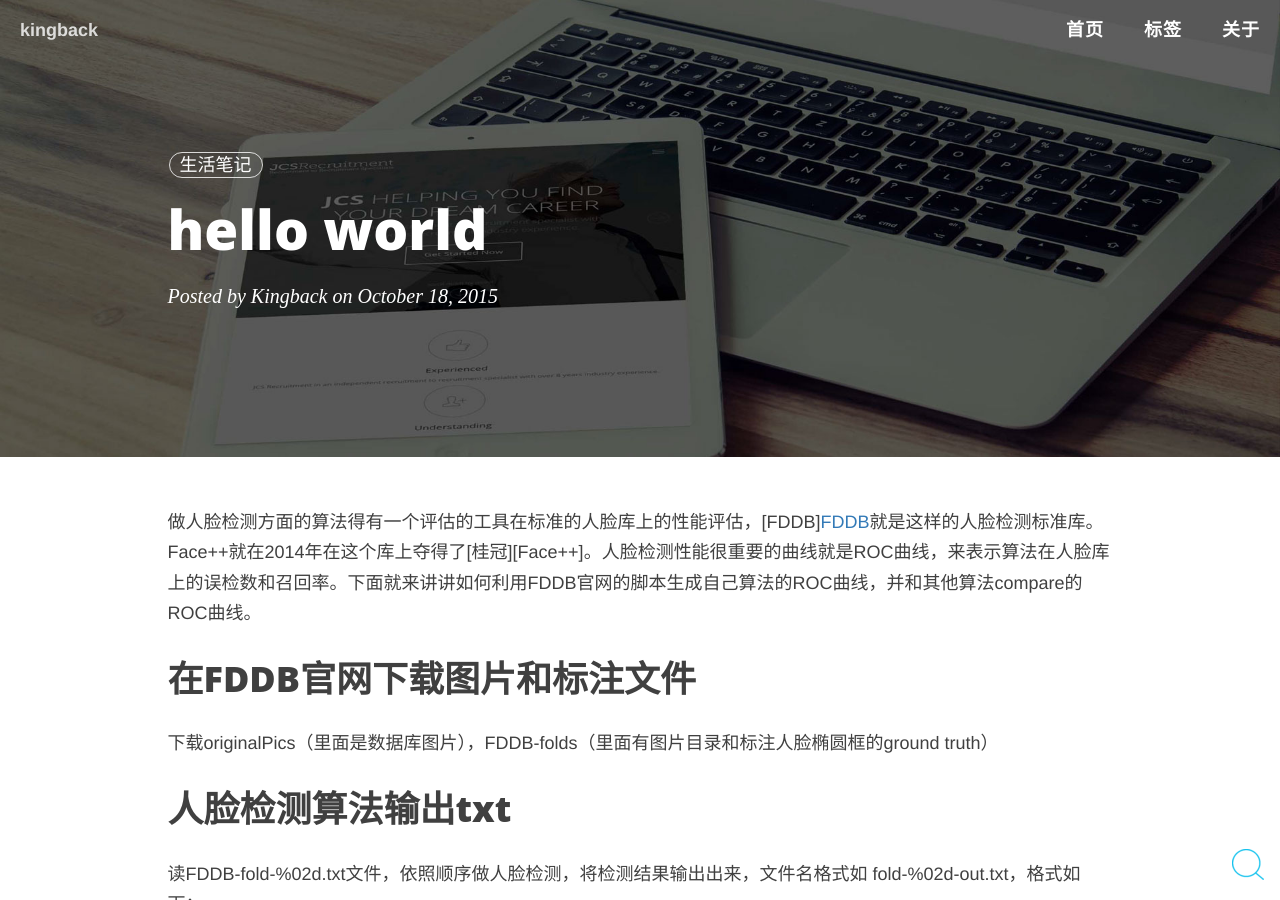
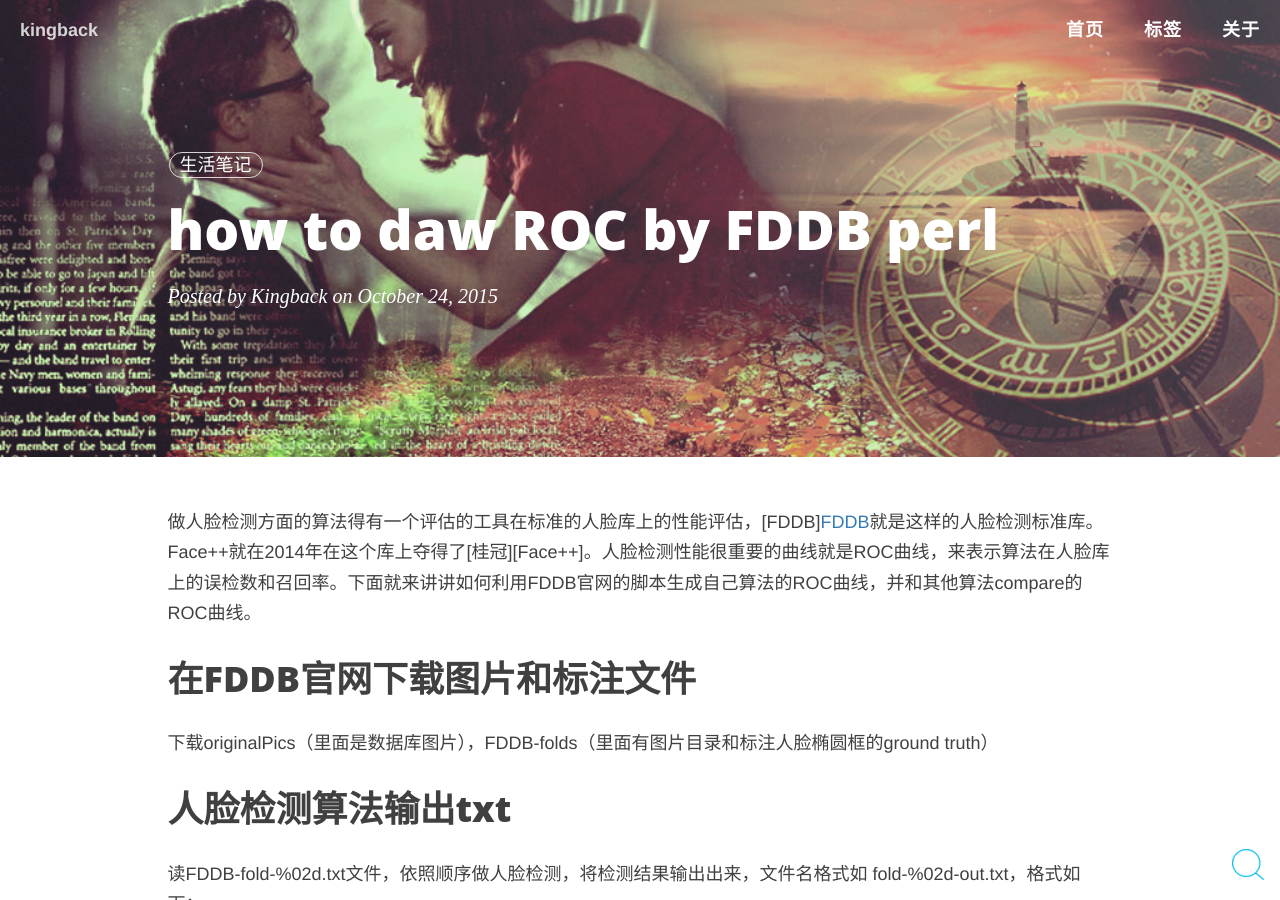
Before and after one commit to kingback1/kingback1.github.io, a Jekyll site: the page built from _posts/2015-10-24-how-to-daw-ROC-by-FDDB-perl.md, in a window 1280 px wide and 900 px high. Built offline with Jekyll 4.4.1, drawn with Linux system fonts in a browser that asks for light colours; nearby versions of some CDN libraries; comment, search, counter and statistics services are not loaded.

Commit message:
draw ROC by FDDB

```diff
--- a/_posts/2015-10-24-how-to-daw-ROC-by-FDDB-perl.md
+++ b/_posts/2015-10-24-how-to-daw-ROC-by-FDDB-perl.md
@@ -1,8 +1,8 @@
 ---
 layout: post
-title: 'hello world'
-date: '2015-10-18'
-header-img: "img/home-bg.jpg"
+title: 'how to daw ROC by FDDB perl'
+date: '2015-10-24'
+header-img: "img/home.jpg"
 tags:
      - 生活笔记
 author: 'Kingback'
```
